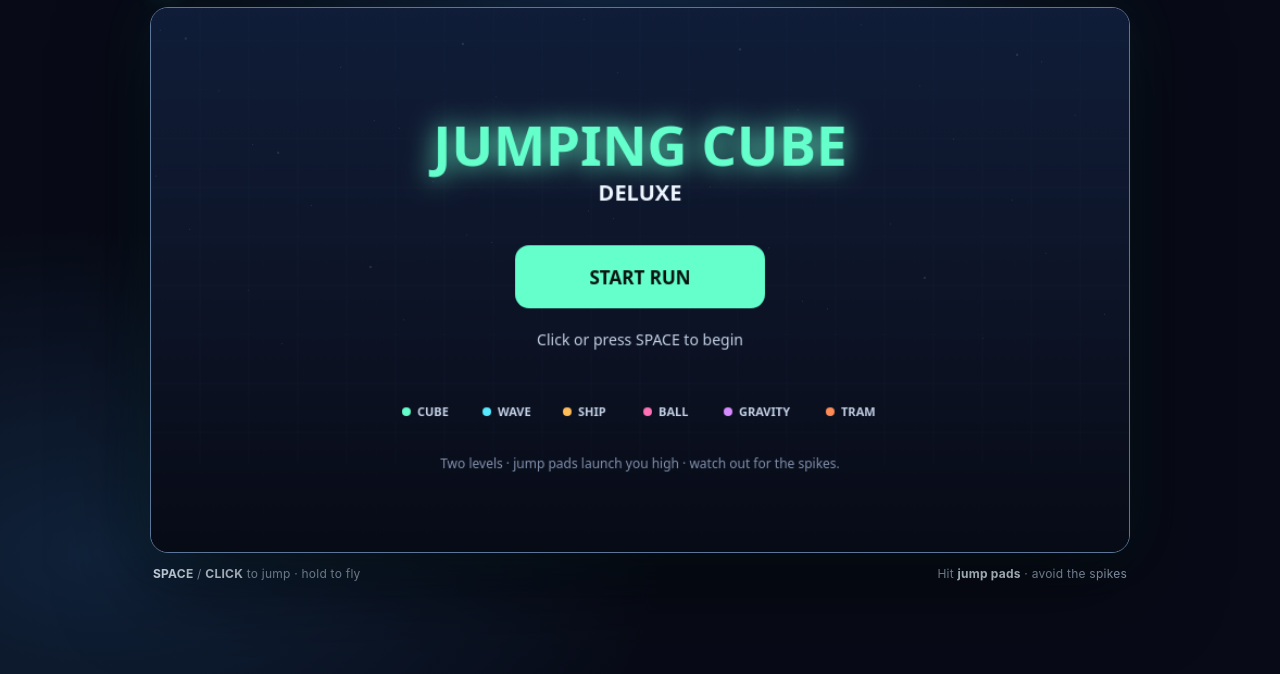
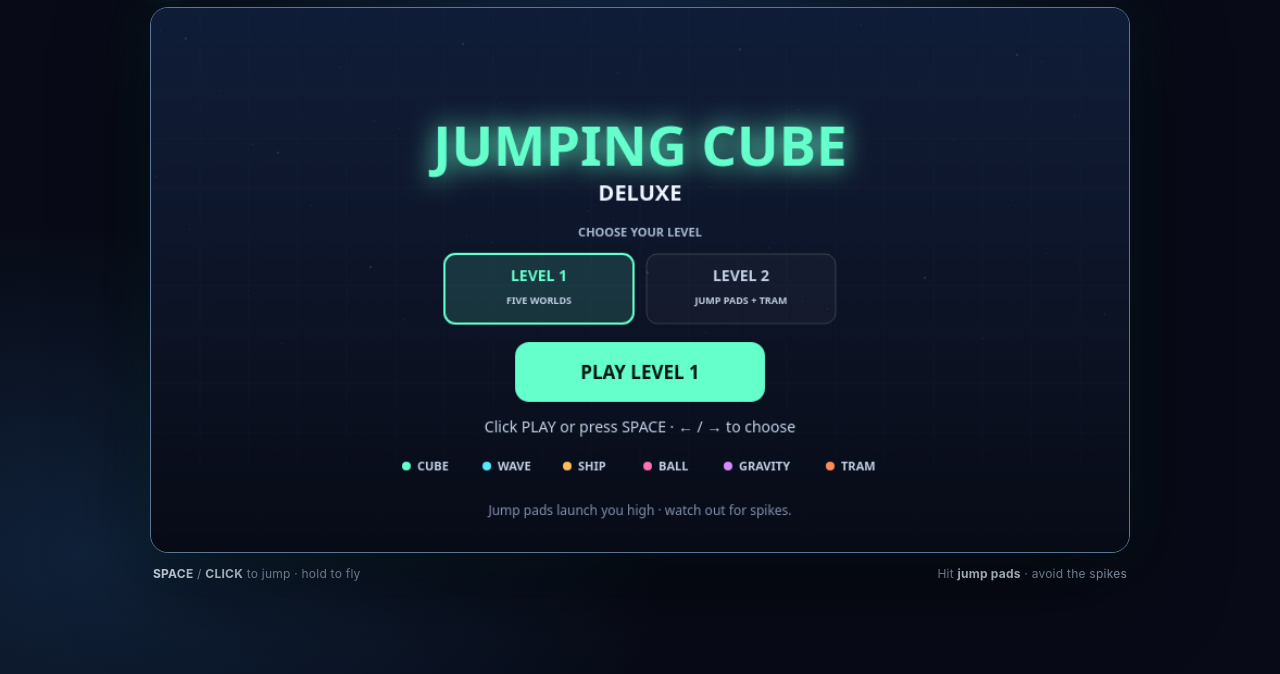
Before and after one commit to Hallobob/jumping-cube, a plain HTML site: page index.html in a window 1280 px wide. Shown: the part 126-800 px from the top of the page. Drawn offline with Linux system fonts and the light colour scheme; animation ran at ten frames a second.

Commit message:
Add home screen level selection
Co-authored-by: Copilot <223556219+Copilot@users.noreply.github.com>

```diff
--- a/index.html
+++ b/index.html
@@ -184,6 +184,7 @@
         };
         let objects = levelOneObjects;
         let level = 1;
+        let selectedLevel = 1;
         let levelLength = LEVEL_ONE_LENGTH;
         const player = { x: 120, y: 380, w: PLAYER_SIZE, h: PLAYER_SIZE, vy: 0, vx: 0, rotation: 0 };
         let state = "menu";
@@ -241,7 +242,8 @@
         function startOrJump() {
           if (state === "menu") {
             reset();
-            state = "playing";
+            if (selectedLevel === 2) beginLevelTwo();
+            else state = "playing";
             return;
           }
           if (state === "levelTransition") {
@@ -268,6 +270,11 @@
         }
 
         function onKeyDown(event) {
+          if (state === "menu" && (event.code === "ArrowLeft" || event.code === "ArrowRight")) {
+            event.preventDefault();
+            selectedLevel = selectedLevel === 1 ? 2 : 1;
+            return;
+          }
           if (event.code !== "Space" && event.code !== "ArrowUp") return;
           event.preventDefault();
           holding = true;
@@ -287,6 +294,19 @@
         canvas.addEventListener("pointerdown", event => {
           event.preventDefault();
           canvas.focus();
+          if (state === "menu") {
+            const bounds = canvas.getBoundingClientRect();
+            const x = (event.clientX - bounds.left) * WIDTH / bounds.width;
+            const y = (event.clientY - bounds.top) * HEIGHT / bounds.height;
+            if (y >= 226 && y <= 290 && x >= 270 && x <= 444) {
+              selectedLevel = 1;
+              return;
+            }
+            if (y >= 226 && y <= 290 && x >= 456 && x <= 630) {
+              selectedLevel = 2;
+              return;
+            }
+          }
           holding = true;
           startOrJump();
         });
@@ -706,16 +726,40 @@
           ctx.font = "800 20px ui-sans-serif, system-ui, sans-serif";
           ctx.fillText("DELUXE", WIDTH / 2, 177);
 
-          roundedRect(335, 218, 230, 58, 13);
+          ctx.fillStyle = "#a9bad3";
+          ctx.font = "700 11px ui-sans-serif, system-ui, sans-serif";
+          ctx.fillText("CHOOSE YOUR LEVEL", WIDTH / 2, 210);
+
+          const levelCards = [
+            { number: 1, x: 270, color: colors.cube, detail: "FIVE WORLDS" },
+            { number: 2, x: 456, color: colors.tram, detail: "JUMP PADS + TRAM" }
+          ];
+          for (const card of levelCards) {
+            const selected = selectedLevel === card.number;
+            roundedRect(card.x, 226, 174, 64, 10);
+            ctx.fillStyle = selected ? `${card.color}24` : "#ffffff08";
+            ctx.fill();
+            ctx.lineWidth = selected ? 2 : 1;
+            ctx.strokeStyle = selected ? card.color : "#ffffff2b";
+            ctx.stroke();
+            ctx.fillStyle = selected ? card.color : "#c2d0e6";
+            ctx.font = "800 14px ui-sans-serif, system-ui, sans-serif";
+            ctx.fillText(`LEVEL ${card.number}`, card.x + 87, 251);
+            ctx.fillStyle = "#c2d0e6";
+            ctx.font = "700 9px ui-sans-serif, system-ui, sans-serif";
+            ctx.fillText(card.detail, card.x + 87, 272);
+          }
+
+          roundedRect(335, 307, 230, 55, 13);
           ctx.fillStyle = "#65ffcc";
           ctx.fill();
           ctx.fillStyle = "#071511";
           ctx.font = "900 17px ui-sans-serif, system-ui, sans-serif";
-          ctx.fillText("START RUN", WIDTH / 2, 254);
+          ctx.fillText(`PLAY LEVEL ${selectedLevel}`, WIDTH / 2, 341);
 
           ctx.fillStyle = "#c2d0e6";
           ctx.font = "14px ui-sans-serif, system-ui, sans-serif";
-          ctx.fillText("Click or press SPACE to begin", WIDTH / 2, 310);
+          ctx.fillText("Click PLAY or press SPACE · ← / → to choose", WIDTH / 2, 390);
           const labels = [
             ["CUBE", colors.cube], ["WAVE", colors.wave], ["SHIP", colors.ship],
             ["BALL", colors.ball], ["GRAVITY", colors.gravity], ["TRAM", colors.tram]
@@ -724,18 +768,18 @@
           for (const [label, color] of labels) {
             ctx.fillStyle = color;
             ctx.beginPath();
-            ctx.arc(x, 371, 4, 0, Math.PI * 2);
+            ctx.arc(x, 421, 4, 0, Math.PI * 2);
             ctx.fill();
             ctx.fillStyle = "#c2d0e6";
             ctx.font = "700 11px ui-sans-serif, system-ui, sans-serif";
             ctx.textAlign = "left";
-            ctx.fillText(label, x + 10, 375);
+            ctx.fillText(label, x + 10, 425);
             x += label === "GRAVITY" ? 94 : 74;
           }
           ctx.textAlign = "center";
           ctx.fillStyle = "#8192ae";
           ctx.font = "12px ui-sans-serif, system-ui, sans-serif";
-          ctx.fillText("Two levels · jump pads launch you high · watch out for the spikes.", WIDTH / 2, 423);
+          ctx.fillText("Jump pads launch you high · watch out for spikes.", WIDTH / 2, 466);
         }
 
         function draw() {
```
Also changed, not shown: 1 other file.
